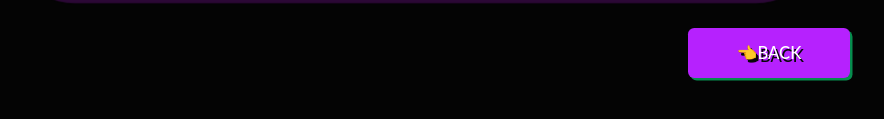
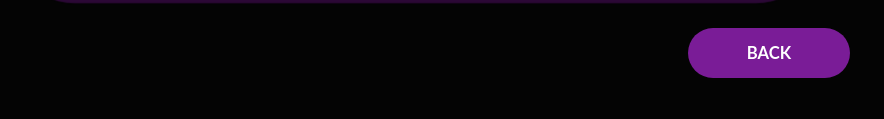
Before and after one commit to AbdullahShafi1/Areeb-web, a plain HTML site: page assets/videos/video3.html in a window 1280 px wide. Shown: the part 567-686 px from the top of the page, without its empty margins (226-1110 px from the left). Drawn offline with Linux system fonts and the light colour scheme.

Commit message:
update(1.5)

```diff
--- a/assets/css/main.css
+++ b/assets/css/main.css
@@ -15,7 +15,7 @@
 :root {
   --color-default: #fafafa;
   --color-primary: #7a1c97;
-  --color-secondary: #01112ee0;
+  --color-secondary: #1d042ee0;
 }
 
 /* Smooth scroll behavior */
@@ -318,7 +318,7 @@ h6 {
 .header {
   transition: all 0.5s;
   z-index: 997;
-  padding: 30px 0;
+  padding: 25px 0;
   background-color: rgba(1, 1, 10, 0.993);
   background-color: #000000;
 }
@@ -1284,8 +1284,8 @@ h6 {
 }
 
 .hero .btn-get-started:hover {
-  background: #7e1b97;
-  color: #24b95d;
+  background: #701364;
+
 }
 
 @media (max-width: 768px) {
@@ -1334,7 +1334,7 @@ align-items: center;
 --------------------------------------------------------------*/
 
 #thumbnails{
-  background-color: #ff1eec11;
+  background-color: #ff1eec00;
   padding-bottom: 10px;
 }
 
@@ -1378,7 +1378,7 @@ margin: 0.5%;
  -moz-border-radius: 500%;
  -ms-border-radius: 500%;
  -o-border-radius: 500%;
- box-shadow: 0.5px 0.5px 0.5px 4px #7a1c97b4;
+ box-shadow: 0.2px 0.2px 0.2px 2px #7a1c97b4;
 }
 .video-player{
   width: 50%;
@@ -1439,7 +1439,7 @@ body::-webkit-scrollbar {
   width: 130px;
   height: 40px;
   color: #fff;
-  border-radius: 5px;
+  border-radius: 30px;
   padding: 10px 25px;
   font-family: 'Lato', sans-serif;
   font-weight: 500;
@@ -1448,36 +1448,27 @@ body::-webkit-scrollbar {
   transition: all 0.3s ease;
   position: relative;
   display: inline-block;
-   box-shadow:inset 2px 2px 2px 0px rgba(255,255,255,.5),
-   7px 7px 20px 0px rgba(0,0,0,.1),
-   4px 4px 5px 0px rgba(0,0,0,.1);
+
   outline: none;
+  -webkit-border-radius: 30px;
+  -moz-border-radius: 30px;
+  -ms-border-radius: 30px;
+  -o-border-radius: 30px;
 }
 
 .btn-15 {
   margin: 20px;
-  background: #b621fe;
+  background: var(--color-primary);
   border: none;
   z-index: 1;
   text-align: center;
-  text-shadow: 2px 2px rgb(8, 8, 8);
-  box-shadow: 2px 2px #068d4e;
-}
-.btn-15:after {
-  position: absolute;
-  content: "";
-  width: 0;
-  height: 100%;
-  top: 0;
-  right: 0;
-  z-index: -1;
-  background-color: #663dff;
-  border-radius: 5px;
-   box-shadow:inset 2px 2px 2px 0px rgba(255,255,255,.5),
-   7px 7px 20px 0px rgba(0,0,0,.1),
-   4px 4px 5px 0px rgba(0,0,0,.1);
-  transition: all 0.3s ease;
-}
+  font-weight: 700;
+
+}
+.btn-15:hover{
+  background: #7a0c7e;
+}
+
 .btn-15:hover {
   color: #fff;
 }
@@ -1576,3 +1567,6 @@ font-weight: bolder;
 .about-services{
   overflow: auto;
 }
+.img-fluid{
+  height: 85%;
+}
--- a/assets/videos/video3.html
+++ b/assets/videos/video3.html
@@ -16,7 +16,7 @@
 poster="../img/gallery/9.jpg" controls  class="video-player"> </video>
  </div>
  <div class="column" id="back-button">
-	<a href="../../index.html"><button class="custom-btn btn-15">&#x1F448;BACK</button>
+	<a href="../../index.html"><button class="custom-btn btn-15">BACK</button>
 	</a>
 	</div>
 </body>
```
Also changed, not shown: about.html (+3 -3 lines), contact.html (+2 -2 lines), assets/img/areeb pic.jpg (added), assets/img/areebpic.png (added), assets/img/gallery/areebpic.png (added).
